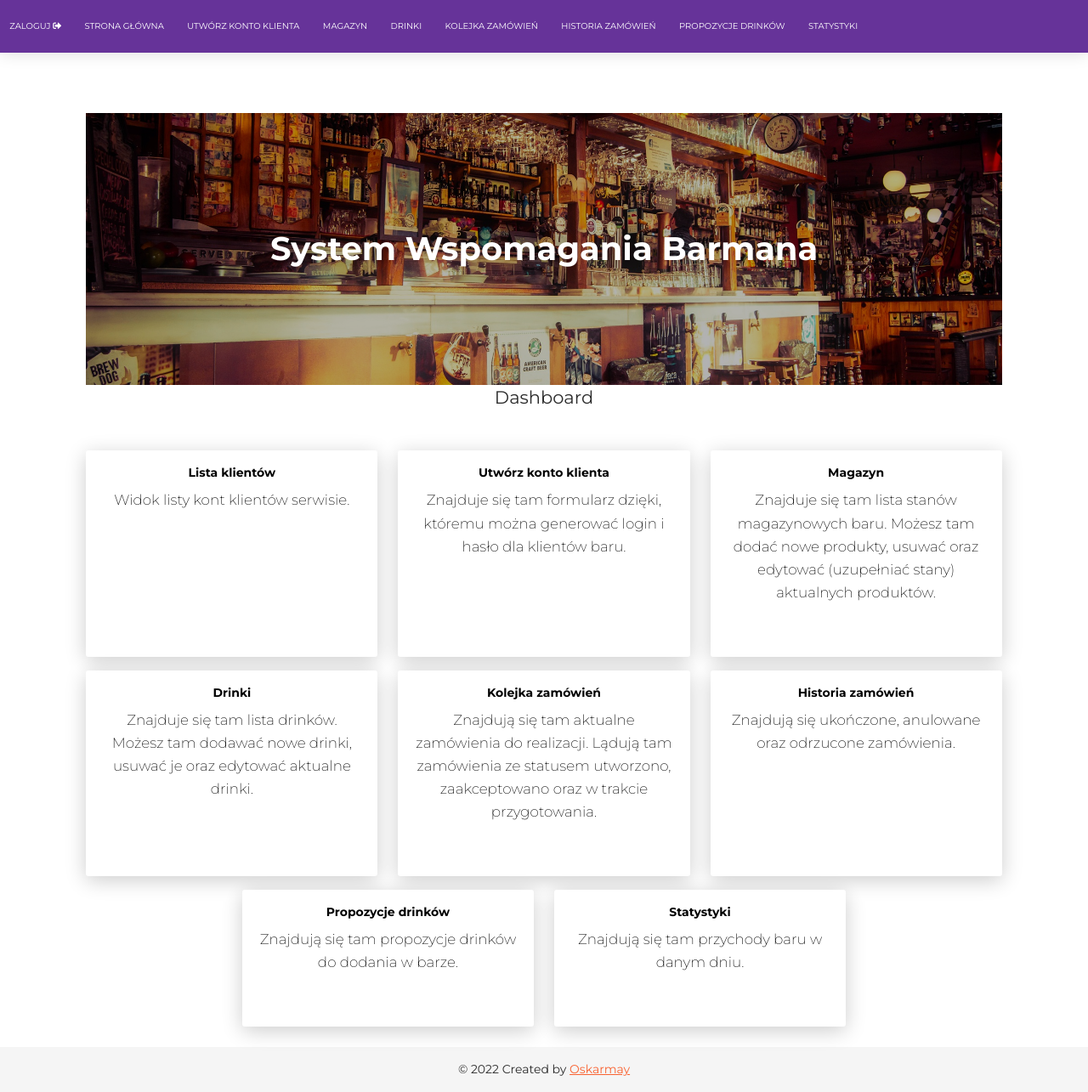
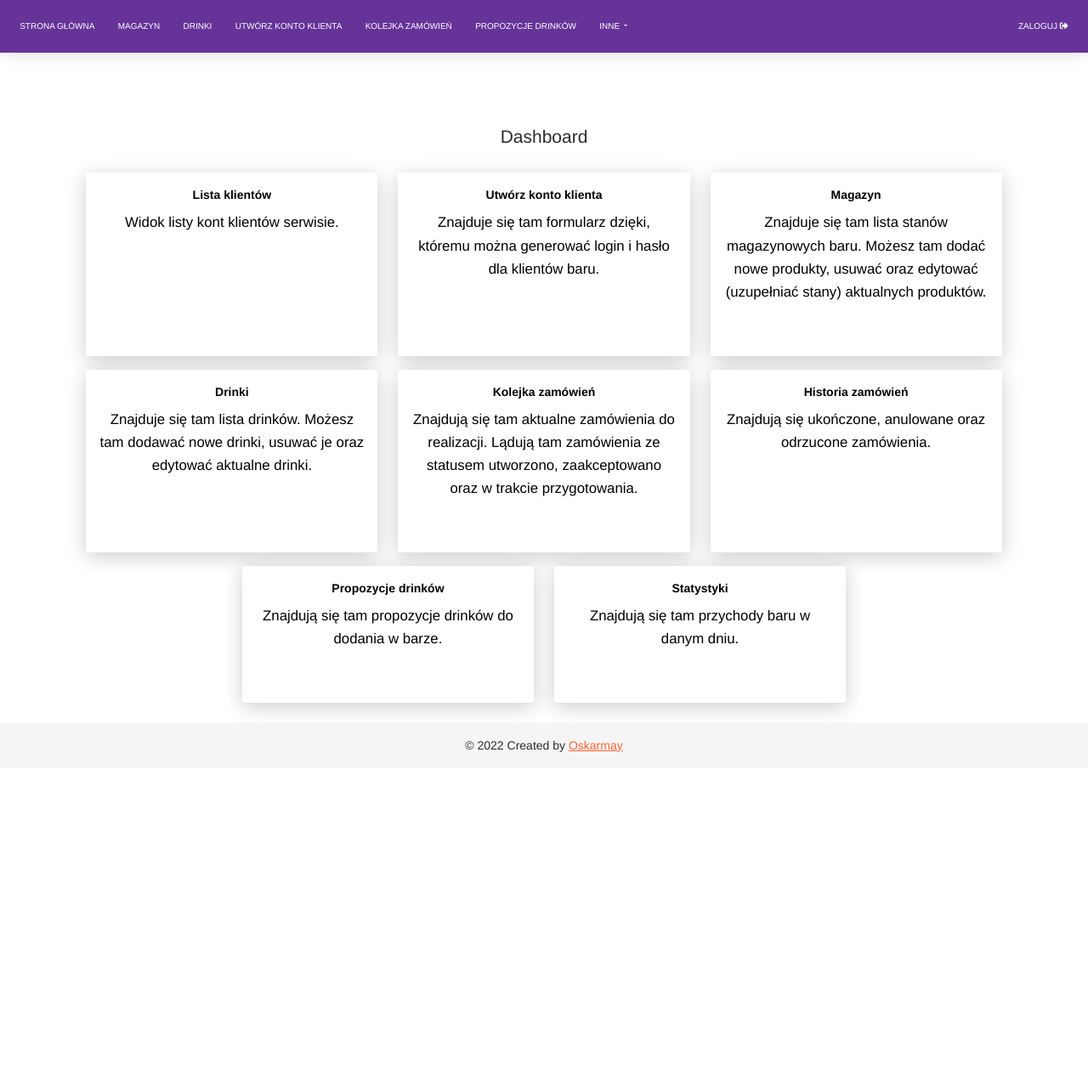
Before and after one commit to oskarmay/Bartender_Assistant, a Django app: page /bartender/ in a window 1280 px wide. Shown: the whole page at 85% size. After the commit the page ends 885 px from the top, so only its background shows below. Run offline with Django 3.2, Linux system fonts and the light colour scheme; some libraries are stand-ins or nearby versions.

Commit message:
add requests to poetry; better nav-bar;

```diff
--- a/pyproject.toml
+++ b/pyproject.toml
@@ -17,6 +17,7 @@ django-filter = "^21.1"
 django-debug-toolbar = "^3.2.2"
 isort = "^5.10.1"
 django-qr-code = "^3.0.0"
+requests = "^2.27.1"
 
 [tool.poetry.dev-dependencies]
 
--- a/templates/bartender/base.html
+++ b/templates/bartender/base.html
@@ -2,9 +2,6 @@
 {% block navbar %}
   <li class="nav-item">
     <a class="nav-link" href="{% url 'bartender:home' %}">Strona główna</a>
-  </li>
-  <li class="nav-item">
-    <a class="nav-link" href="{% url 'bartender:create_customer_account' %}">Utwórz konto klienta</a>
   </li>
   <li class="nav-item">
     <a class="nav-link" href="{% url 'bartender:storage_ingredient_list' %}">Magazyn</a>
@@ -13,15 +10,25 @@
     <a class="nav-link" href="{% url 'bartender:drink_list' %}">Drinki</a>
   </li>
   <li class="nav-item">
-    <a class="nav-link" href="{% url 'bartender:orders_list' %}">Kolejka zamówień</a>
+    <a class="nav-link" href="{% url 'bartender:create_customer_account' %}">Utwórz konto klienta</a>
   </li>
   <li class="nav-item">
-    <a class="nav-link" href="{% url 'bartender:history_orders_list' %}">Historia zamówień</a>
+    <a class="nav-link" href="{% url 'bartender:orders_list' %}">Kolejka zamówień</a>
   </li>
   <li class="nav-item">
     <a class="nav-link" href="#">Propozycje drinków</a>
   </li>
   <li class="nav-item">
-    <a class="nav-link" href="#">Statystyki</a>
+    <div style="position:relative">
+      <a class="nav-link dropdown-toggle" type="button" id="navbarDropdownMenuLink" data-bs-toggle="dropdown"
+         aria-haspopup="true" aria-expanded="false">
+        Inne
+      </a>
+      <div class="dropdown-menu" aria-labelledby="navbarDropdownMenuLink">
+        <a class="dropdown-item" href="{% url 'bartender:history_orders_list' %}">Historia zamówień</a>
+        <a class="dropdown-item" href="{% url 'bartender:customer_list' %}">Lista Klientów</a>
+        <a class="dropdown-item" href="#">Statystyki</a>
+      </div>
+    </div>
   </li>
 {% endblock %}
--- a/templates/bartender/home.html
+++ b/templates/bartender/home.html
@@ -4,14 +4,13 @@
 
 
 {% block content %}
-  {% include "core/baner.html" %}
   <div class="row">
     <h4 class="text-center">Dashboard</h4>
   </div>
-  <div class="row pt-4 justify-content-center">
+  <div class="row pt-1 justify-content-center">
     <div class="col-lg-4 col-12 my-2">
       <div class="card h-100">
-        <a href="{% url 'bartender:customer_list' %}" class="dashboard_text">
+        <a href="{% url 'bartender:customer_list' %}" class="dashboard_text stretched-link">
           <div class="card-body ">
             <div class="card-title text-center">Lista klientów</div>
             <div class="card-text text-center">
@@ -25,7 +24,7 @@
     </div>
     <div class="col-lg-4 col-12 my-2">
       <div class="card h-100">
-        <a href="{% url 'bartender:create_customer_account' %}" class="dashboard_text">
+        <a href="{% url 'bartender:create_customer_account' %}" class="dashboard_text stretched-link">
           <div class="card-body ">
             <div class="card-title text-center">Utwórz konto klienta</div>
             <div class="card-text text-center">
@@ -39,7 +38,7 @@
     </div>
     <div class="col-lg-4 col-12 my-2">
       <div class="card h-100">
-        <a href="{% url 'bartender:storage_ingredient_list' %}" class="dashboard_text">
+        <a href="{% url 'bartender:storage_ingredient_list' %}" class="dashboard_text stretched-link">
           <div class="card-body">
             <div class="card-title text-center">Magazyn</div>
             <div class="card-text text-center">
@@ -54,7 +53,7 @@
     </div>
     <div class="col-lg-4 col-12 my-2">
       <div class="card h-100">
-        <a href="{% url 'bartender:drink_list' %}" class="dashboard_text">
+        <a href="{% url 'bartender:drink_list' %}" class="dashboard_text stretched-link">
           <div class="card-body">
             <div class="card-title text-center">Drinki</div>
             <div class="card-text text-center">
@@ -68,7 +67,7 @@
     </div>
     <div class="col-lg-4 col-12 my-2">
       <div class="card h-100">
-        <a href="{% url 'bartender:orders_list' %}" class="dashboard_text">
+        <a href="{% url 'bartender:orders_list' %}" class="dashboard_text stretched-link">
           <div class="card-body">
             <div class="card-title text-center">Kolejka zamówień</div>
             <div class="card-text text-center">
@@ -83,7 +82,7 @@
     </div>
     <div class="col-lg-4 col-12 my-2">
       <div class="card h-100">
-        <a href="{% url 'bartender:history_orders_list' %}" class="dashboard_text">
+        <a href="{% url 'bartender:history_orders_list' %}" class="dashboard_text stretched-link">
           <div class="card-body">
             <div class="card-title text-center">Historia zamówień</div>
             <div class="card-text text-center">
@@ -97,7 +96,7 @@
     </div>
     <div class="col-lg-4 col-12 my-2">
       <div class="card h-100">
-        <a href="{% url 'bartender:home' %}" class="dashboard_text">
+        <a href="{% url 'bartender:drink_suggestions_dashboard' %}" class="dashboard_text stretched-link">
           <div class="card-body">
             <div class="card-title text-center">Propozycje drinków</div>
             <div class="card-text text-center">
@@ -111,7 +110,7 @@
     </div>
     <div class="col-lg-4 col-12 my-2">
       <div class="card h-100">
-        <a href="{% url 'bartender:home' %}" class="dashboard_text">
+        <a href="{% url 'bartender:home' %}" class="dashboard_text stretched-link">
           <div class="card-body">
             <div class="card-title text-center">Statystyki</div>
             <div class="card-text text-center">
--- a/templates/core/base.html
+++ b/templates/core/base.html
@@ -12,65 +12,55 @@
   <meta content='width=device-width, initial-scale=1.0, maximum-scale=1.0, user-scalable=0, shrink-to-fit=no'
         name='viewport'/>
   <!--     Fonts and icons     -->
-  <link href="https://fonts.googleapis.com/css?family=Montserrat:400,700,200" rel="stylesheet"/>
-  integrity="sha384-fnmOCqbTlWIlj8LyTjo7mOUStjsKC4pOpQbqyi7RrhN7udi9RwhKkMHpvLbHG9Sr" crossorigin="anonymous">
+  {#  <link href="https://fonts.googleapis.com/css?family=Montserrat:400,700,200" rel="stylesheet"/>#}
   <link href="{% static 'css/fontawesome_all.min.css' %}" rel="stylesheet"/>
   <!-- CSS Files -->
   <link href="{% static 'css/bootstrap.min.css' %}" rel="stylesheet"/>
-  <link href="{% static 'css/now-ui-kit.css' %}?v=1.3.0" rel="stylesheet"/>
+  <link href="{% static 'css/now-ui-kit.min.css' %}?v=1.3.0" rel="stylesheet"/>
   <!-- CSS Just for demo purpose, don't include it in your project -->
   {#  <link href="{% static 'demo/demo.css' %}" rel="stylesheet"/>#}
   <link href="{% static 'css/core.css' %}" rel="stylesheet"/>
 </head>
 
-<body class="landing-page sidebar-collapse">
+<body>
+<!-- Navbar -->
 
-<!-- Navbar -->
-<div class="pb-5">
-  <nav class="navbar navbar-expand-lg navbar-default navbar-color fixed-top">
-    {#  <a class="navbar-brand" href="#">Navbar</a>#}
-    <button class="navbar-toggler" type="button" data-toggle="collapse" data-target="#navbarSupportedContent"
+<nav class="navbar navbar-expand-lg navbar-light navbar-color text-light sticky-top">
+  <div class="container-fluid">
+    {% if request.user.is_authenticated %}
+      <p class="nav-item my-auto pe-2" style="font-size: 12px">
+        Aplikacja: {{ request.user.get_role_display }}<br>Użytkownik: {{ request.user.username }}
+        {% if request.user.is_customer %}
+          <br>Stolik: {{ request.user.customer_table }}
+        {% endif %}
+      </p>
+    {% endif %}
+    <button class="navbar-toggler" type="button" data-bs-toggle="collapse" data-bs-target="#navbarSupportedContent"
             aria-controls="navbarSupportedContent" aria-expanded="false" aria-label="Toggle navigation">
       <i class="fas fa-bars fa-xs text-light"></i>
     </button>
-
-    <div class="collapse navbar-collapse justify-content-en" id="navbarSupportedContent"
-         style="background: rebeccapurple">
-      <div class="justify-content-between">
-        <ul class="navbar-nav align-items-center">
+    <div class="collapse navbar-collapse" id="navbarSupportedContent">
+      <ul class="navbar-nav me-auto mb-2 mb-lg-0">
+        {% block navbar %} {% endblock %}
+      </ul>
+      <ul class="navbar-nav ms-auto mb-2 mb-lg-0">
         {% if not request.user.is_authenticated %}
           <li class="nav-item">
             <a class="nav-link" href="{% url 'core:login' %}">Zaloguj <i class="fa fa-sign-out-alt"></i></a>
           </li>
         {% else %}
-            <li class="nav-item ms-2">
-              <a class="nav-item" style="text-decoration: none">Aplikacja: {{ request.user.get_role_display }}<br>Użytkownik: {{ request.user.username }}
-                {% if request.user.is_customer %}
-                  <br>Stolik: {{ request.user.customer_table }}
-                {% endif %}
-              </a>
+          {% block navbar_set %} {% endblock %}
+          <li class="nav-item">
+            <a class="nav-link" href="{% url 'core:change_password' %}">Zmień hasło <i class="fa fa-key"></i></a>
           </li>
           <li class="nav-item">
             <a class="nav-link" href="{% url 'core:logout' %}">Wyloguj <i class="fa fa-sign-out-alt"></i></a>
           </li>
-            <li class="nav-item">
-              <a class="nav-link" href="{% url 'core:change_password' %}">Zmień hasło <i class="fa fa-key"></i></a>
-            </li>
         {% endif %}
-
-          {% block navbar %} {% endblock %}
       </ul>
     </div>
-
-      <!--- Search form--->
-      {#    <form class="form-inline my-2 my-lg-0">#}
-      {#      <input class="form-control mr-sm-2" type="search" placeholder="Search" aria-label="Search">#}
-      {#      <button class="btn btn-outline-success my-2 my-sm-0" type="submit">Search</button>#}
-      {#    </form>#}
-      <!--- End Search form--->
   </div>
 </nav>
-</div>
 <!-- End Navbar -->
 
 
```
Also changed, not shown: templates/customer/base.html (+6 -3 lines), 1 other file. Lines whose indentation alone changed are shown as unchanged.
